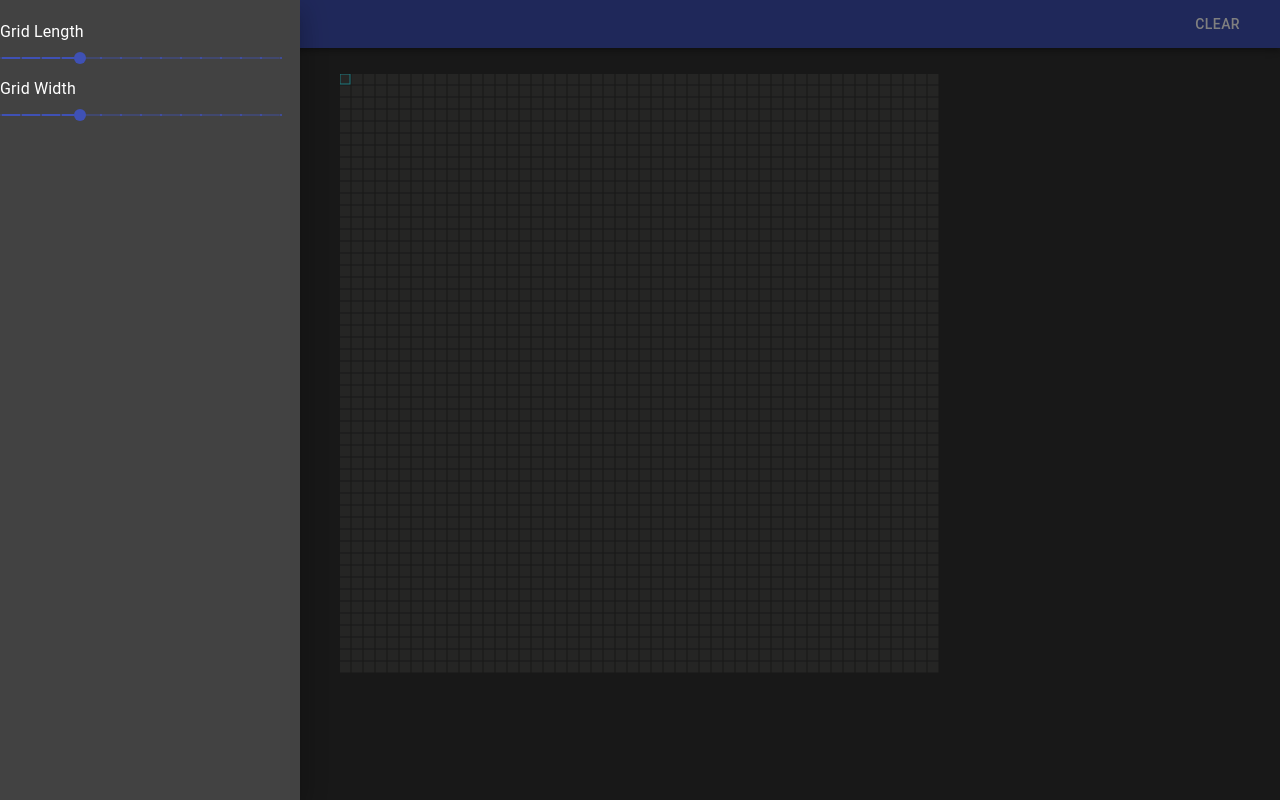
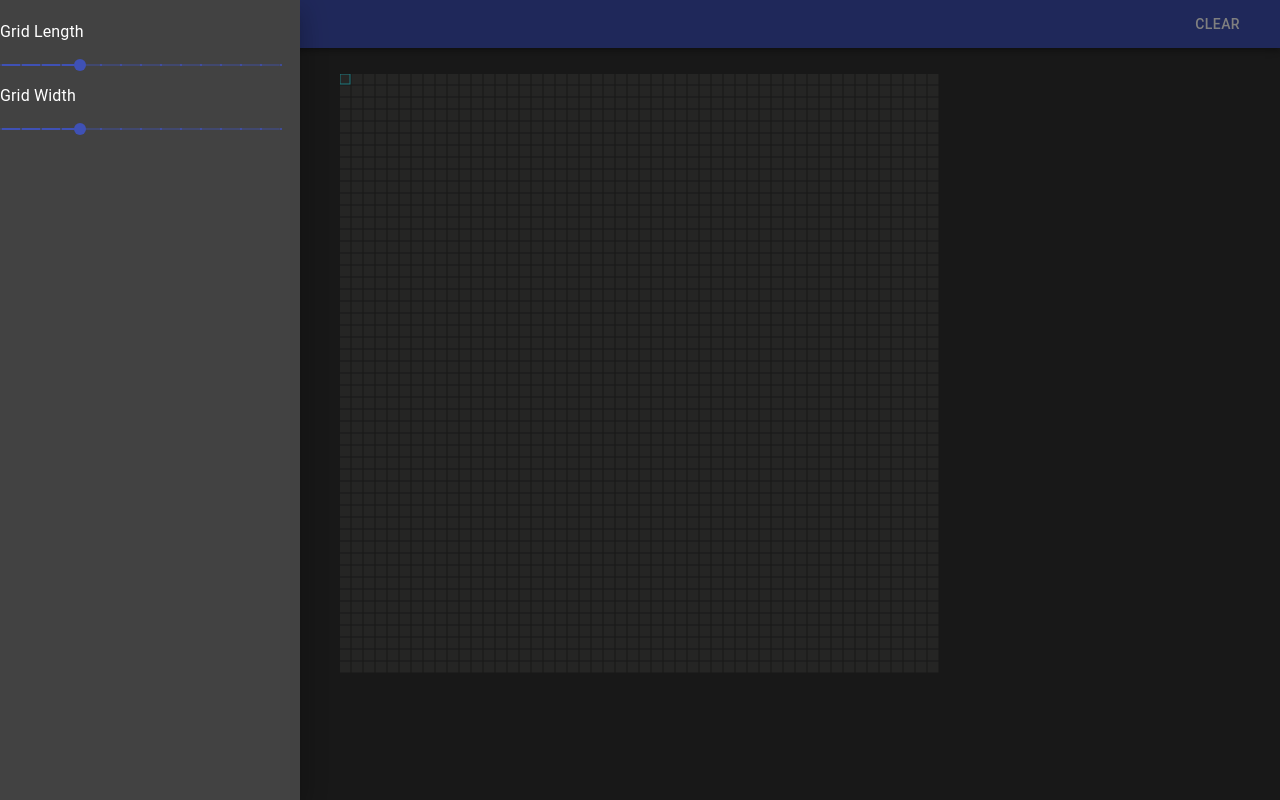
Before and after one commit to Neuman968/neuman-gameoflife, a React (Create React App) app: page / in a window 1280 px wide. Both pictures are taken after a click on the button "menu". Built offline with nearby package versions, Linux system fonts and the light colour scheme.

Commit message:
Added drawer styling.

```diff
--- a/src/components/AppDrawerContents.js
+++ b/src/components/AppDrawerContents.js
@@ -9,7 +9,8 @@ const useStyles = makeStyles({
         paddingTop: 20
     },
     slider: {
-        width: 280
+        width: 280,
+        paddingTop: 20
     }
 });
 
```
